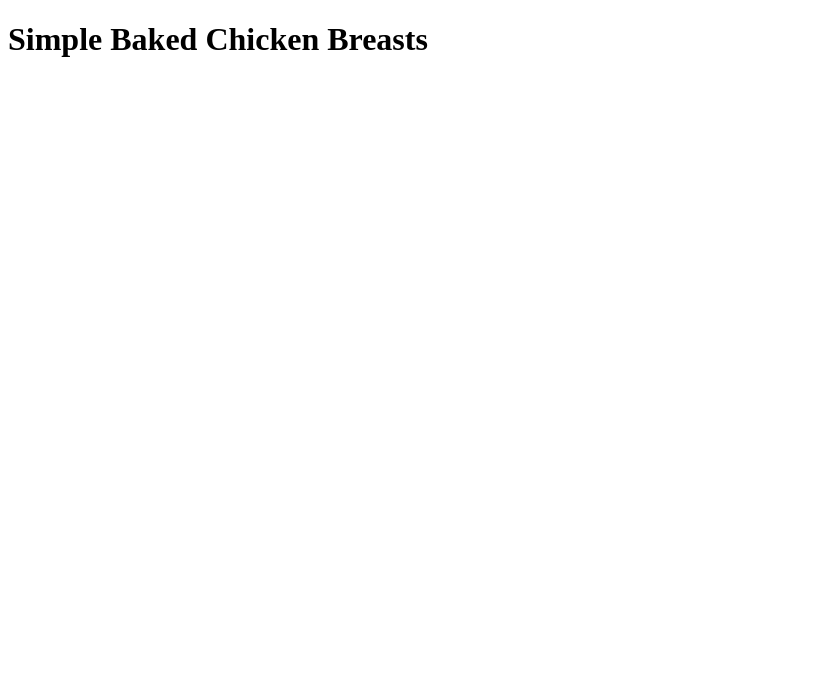
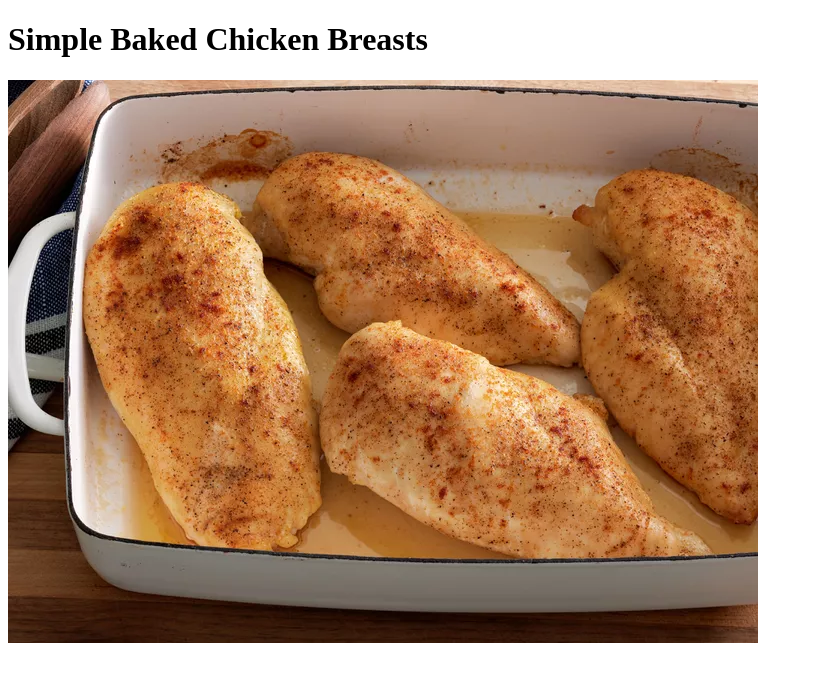
Before and after one commit to MarkFerianec/odin-recipes, a plain HTML site: page recipes/simple-baked-chicken-breasts.html in a window 1280 px wide. Shown: the whole page, without its empty margins (0-813 px from the left). Drawn offline with Linux system fonts and the light colour scheme.

Commit message:
Add img element of Simple Baked Chicken Breasts

```diff
--- a/recipes/simple-baked-chicken-breasts.html
+++ b/recipes/simple-baked-chicken-breasts.html
@@ -8,5 +8,6 @@
 </head>
 <body>
     <h1>Simple Baked Chicken Breasts</h1>
+    <img src="../images/simple-baked-chicken-breasts.webp">
 </body>
 </html>
```
